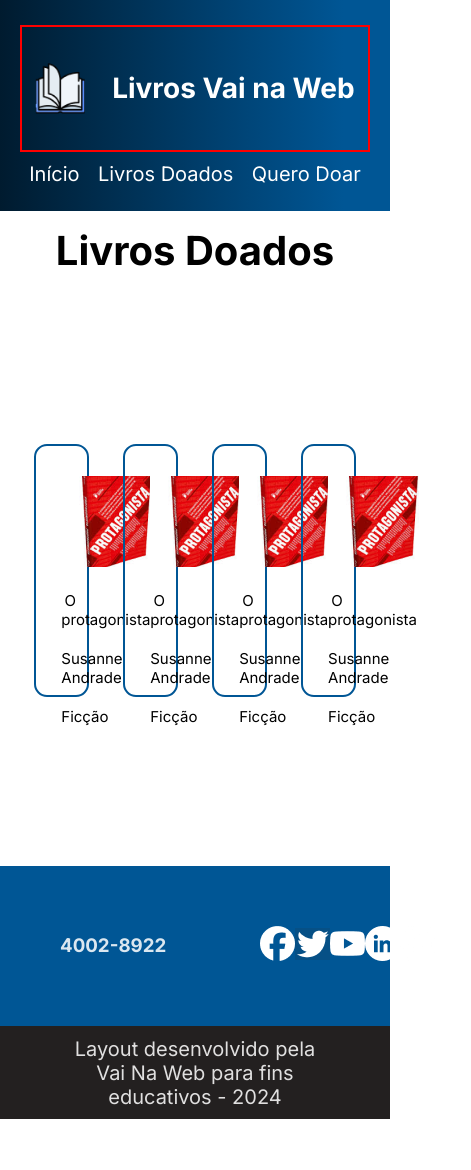
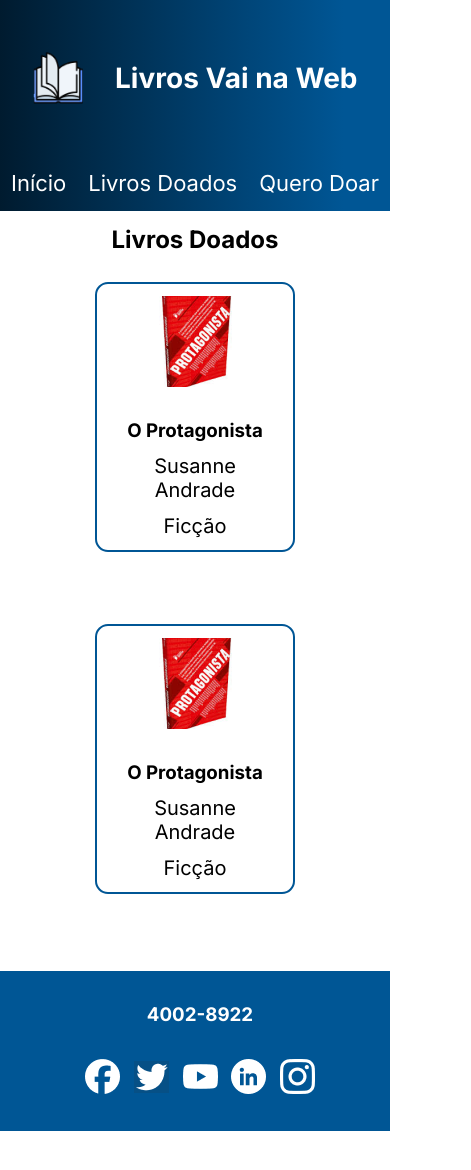
Before and after one commit to Sheila-Salles/Desafio-Final, a React (Vite) app: page /doados in a window 390 px wide. Shown: the top 1170 px of the page, 471 px wide, since content can reach past the window. Before the commit the page ends 1119 px from the top, so only its background shows below. Built offline with nearby package versions, Linux system fonts and the light colour scheme.

Commit message:
atualizacao

```diff
--- a/src/Pages/Doados/doados.jsx
+++ b/src/Pages/Doados/doados.jsx
@@ -1,52 +1,29 @@
-import S from "../Doados/doados.module.scss"
-import ficticio from "../../assets/ficticio.png"
+import S from '../Doados/doados.module.scss'
+import livros from '../../assets/livros.png'
 
 
 export default function Doados(){
-    return(<section>
+    return(
+        <section className={S.boxDoados}>
+            <h2>Livros Doados</h2>
+            <section className={S.boxcard}>
+                <article>
+                    <img src={livros} alt="imagem de um livro que se chama o protagonista" />
 
-        <h2 className={S.titulo}>Livros Doados</h2>
+                    <h3>O Protagonista</h3>
+                    <p>Susanne Andrade</p>
+                    <p>Ficção</p>
 
+                </article>
+                <article>
+                    <img src={livros} alt="imagem de um livro que se chama o protagonista" />
 
+                    <h3>O Protagonista</h3>
+                    <p>Susanne Andrade</p>
+                    <p>Ficção</p>
 
-    <section className={S.doados}>
-
-        <div >
-
-    <img src={ficticio} alt="Livro fictício" />
-    <p>O protagonista</p>
-    <p>Susanne Andrade</p>
-    <p>Ficção</p>
-
-    </div>
-
-    <div >
-
-    <img src={ficticio} alt="Livro fictício" />
-    <p>O protagonista</p>
-    <p>Susanne Andrade</p>
-    <p>Ficção</p>
-
-    </div>
-
-    <div>
-
-    <img src={ficticio} alt="Livro fictício" />
-    <p>O protagonista</p>
-    <p>Susanne Andrade</p>
-    <p>Ficção</p>
-
-    </div>
-
-    <div >
-
-    <img src={ficticio} alt="Livro fictício" />
-    <p>O protagonista</p>
-    <p>Susanne Andrade</p>
-    <p>Ficção</p>
-
-    </div>
-
-    </section>
-    </section>)
+                </article>
+            </section>
+        </section>
+    )
 }
--- a/src/Pages/Doados/doados.module.scss
+++ b/src/Pages/Doados/doados.module.scss
@@ -1,42 +1,40 @@
 
-.titulo{
-   text-align: center;
-   padding-top: 15px;
-   font-size: 40px;
+.boxDoados{
+  height: 70vh;
+  display: flex;
+  flex-direction: column;
+  align-items: center;
+  justify-content: space-around;
 }
 
+.boxcard{
+  width: 85vw;
+  height: 60vh;
+  display: flex;
+  justify-content: space-evenly;
+  flex-wrap: wrap;
+  gap: 10px;
+  article{
+   border:  solid 2px #005695;
+   width: 200px;
+   height: 32vh;
+   display: flex;
+   justify-content: space-evenly;
+   align-items: center;
+   flex-direction: column;
+   border-radius: 13px;
+    img{
+      padding-bottom: 20px;
+    }
+  }
+}
 
-.doados{
-    //border: solid 2px red;
-    display: flex;
-    width: 100%;
-    align-items: center;
-    justify-content: space-evenly;
-    height: 70vh;
+@media(max-width: 900px){
+  .boxcard{
+    height: 80vh;
+  }
 
-
-
-
-    div{
-        border: solid 2px rgba(0,86,149,1);
-        justify-content: space-between;
-        padding-top: 30px;
-        padding-left: 25px;
-        justify-content: center;
-        text-align: center;
-        align-items: center;
-        border-radius: 13px;
-        width: 14vw;
-        height: 30vh;
-
-    }
-    img{
-        padding-right: 35px;
-
-    }
-    p{
-        padding-top: 20px;
-        font-size: 15px;
-    }
-
+  .boxDoados{
+    height: 90vh;
+  }
 }
--- a/src/Pages/Inicio/inicio.module.scss
+++ b/src/Pages/Inicio/inicio.module.scss
@@ -1,4 +1,3 @@
-
 .post{
     background-image: url("../../assets/banner.png");
     background-repeat: no-repeat;
--- a/src/Pages/Quero Doar/queroDoar.module.scss
+++ b/src/Pages/Quero Doar/queroDoar.module.scss
@@ -1,60 +1,89 @@
 .principal{
-//border: solid 2px red;
+
   height: 80vh;
   display: flex;
   justify-content: center;
 }
 
 .container{
-    //border: solid 2px green;
+
   display: flex;
   flex-direction: column;
   align-items: center;
   justify-content: space-evenly;
+  h2{
+    text-align: center;
+  }
+}
 
-
-}
 form{
-    border: 3px solid rgba(0, 86, 149, 1);
+  border: solid 2px rgba(0, 86, 149, 1);
   border-radius: 15px;
   height: 60vh;
   width: 25vw;
   display: flex;
   flex-direction: column;
   align-items: center;
-    justify-content: space-around;
+  justify-content: space-around;}
   div{
-        //border: solid 2px pink;
+
+  div{
       width: 100%;
       display: flex;
       align-items: center;
       justify-content: space-around;
       color: rgba(0, 86, 149, 1);
-
   }
   input{
-        border: solid 2px  rgba(0, 86, 149, 1);
+    border: solid 2px rgba(0, 86, 149, 1);
     width: 22vw;
+    width: 80%;
     height: 5vh;
     border-radius: 10px;
     outline: none;
     padding-left: 20px;
     &::placeholder{
-            color:black;
+      color: black;
+    }
+  }
 }
 
-    }
-
-}
 input:nth-child(6){
-    //border: solid 2px red;
  width: 10vw;
+ width: 40%;
  height: 6vh;
  padding-left: 0;
-    background: rgba(0, 86, 149, 1);
+ background-color: rgba(0, 86, 149, 1);
  color: white;
  cursor: pointer;
  font-size: 18px;
-
-
 }
+@media(max-width: 1070px){
+   form{
+    width: 350px;
+   }
+}
+@media(max-width: 650px){
+.container{
+  height: 90vh;
+  h2{
+    font-size: 20px;
+  }
+}
+.principal{
+  height: auto;
+  }
+}
+@media(max-width: 450px){
+  form{
+    width: 75vw;
+    div{
+      img{
+        width: 13vw;
+      }
+      h3{
+        font-size: 4.5vw;
+      }
+    }
+  }
+}
--- a/src/components/Footer/footer.module.scss
+++ b/src/components/Footer/footer.module.scss
@@ -1,34 +1,46 @@
 footer{
-    //border: solid green 2px;
+    // border: solid green 2px;
     height: 30vh;
-    color: rgba(255, 255, 255, 0.86);
-
+    color: white;
 }
 
 .boxSocial{
-    background: rgba(0, 86, 149, 1);
+    background-color: rgba(0, 86, 149, 1);
     height: 19vh;
     display: flex;
     align-items: center;
     justify-content: space-between;
-    padding-left:60px ;
-    padding-right: 60px;
+    padding-left: 60px;
+    padding-right: 50px;
     nav{
-       // border: solid 2px red;
         width: 18vw;
         display: flex;
         align-items: center;
         justify-content: space-between;
     }
 }
-.boxRodape{
-    background: rgba(35, 32, 32, 1);
+
+.boxTexto{
+    background-color: rgba(35, 32, 32, 1);
     height: 11vh;
     display: flex;
     align-items: center;
     justify-content: center;
     text-align: center;
-
-
-
 }
+@media(max-width: 1000px){
+    .boxSocial{
+        nav{
+            width: 230px;
+        }
+    }
+}
+@media(max-width: 585px){
+    .boxSocial{
+        flex-direction: column;
+        justify-content: space-evenly;
+    }
+    .boxTexto{
+        text-align: center;
+    }
+}
--- a/src/components/Header/header.module.scss
+++ b/src/components/Header/header.module.scss
@@ -1,90 +1,85 @@
+
 header{
-    padding: 20px;
+
   height: 15vh;
-    //color: rgba(255, 255, 255, 1);
+  display: flex;
+  align-items: center;
   justify-content: space-between;
-    align-items: center;
-    width: 100%;
   background: linear-gradient(90deg, rgba(0,27,47,1) 0%, rgba(0,86,149,1) 88%);
-    display: flex;
-
 }
 
 .boxLogo{
+width: 23vw;
 display: flex;
 align-items: center;
-      justify-content: space-around;
-      width: 18vw;
 color: white;
 height: 15vh;
-      //border: solid 2px red
-
+justify-content: space-evenly;
 h1{
   font-size: 25px;
   font-weight: bold;
 }
 }
 
-   .boxMenu {
-
+.boxMenu{
   width: 35vw;
   ul{
       display: flex;
       align-items: center;
       justify-content: space-between;
       font-size: 20px;
-
       a{
           color: white;
-
+      }
+  }
 }
 
-
-      }
-
-    }
 .boxSearch{
-        border: solid white 2px;
+  border: solid 2px white ;
   width: 17vw;
   height: 6vh;
   display: flex;
   align-items: center;
   justify-content: space-between;
   border-radius: 15px;
-        padding-right: 20px ;
+  padding-right: 20px;
   margin-right: 20px;
-
 }
 
 .boxInput{
 border: none;
 outline: none;
+width: 13vw;
 background-color: transparent;
-        padding-left: 20px;
+padding-left: 18px;
 color: white;
 font-size: 17px;
-        &::placeholder{color: white}
+&::placeholder{
+  color: white;
+
 }
+}
+
 @media(max-width: 1170px){
   .boxLogo{
-        border: solid 2px red;
+    // border: solid 2px red;
     h1{
       font-size: 1.7vw;
-
     }
     img{
       width: 5vw;
     }
+  }
+
   .boxMenu{
-          border: solid 2px yellow;
+  //  border: solid 2px yellow;
    ul{
-            font-size:1.6vw;
+    font-size: 1.6vw;
    }
   }
-      }
+
  .boxSearch{
   width: 20vw;
-
  }
  .boxInput{
   width: 16vw;
@@ -92,49 +87,44 @@ header{
     font-size: 1.3vw;
   }
  }
-
 }
 
-    @media(max-width:760px){
+@media(max-width: 760px){
 
 header{
   height: 25vh;
   flex-direction: column;
   justify-content: space-around;
+}
 
-      }
 .boxSearch{
  display: none;
+}
 
-      }
 .boxLogo{
   width: 100%;
+  justify-content: space-evenly;
   h1{
     font-size: 28px;
   }
   img{
     width: 50px;
   }
+}
 
-      }
 .boxMenu{
   width: 100%;
+  ul{
     font-size: 22px;
-        ul{
-
     justify-content: space-around;
-
+  }
+}
 }
 
-      }
-      }
 @media(max-width: 380px){
     .boxMenu{
       ul{
         font-size: 18px;
-
       }
-
     }
-
 }
```
Also changed, not shown: src/Pages/Inicio/inicio.jsx (line endings or trailing spaces), src/assets/livros.png (renamed from src/assets/ficticio.png). Lines whose indentation alone changed are shown as unchanged.
